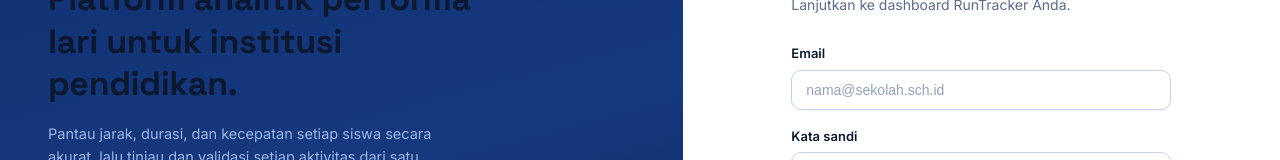
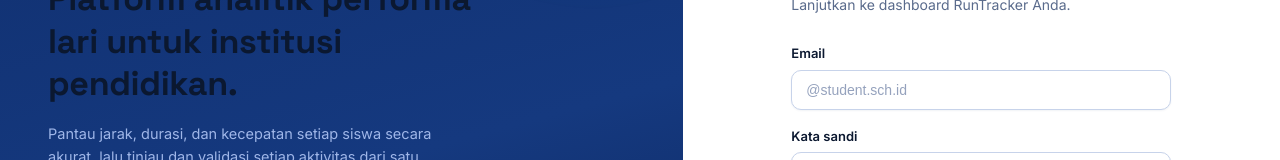
Before and after one commit to jck-y/runawayouth, a React (Vite) app: page /activity/1 in a window 1280 px wide. Shown: the part 278-438 px from the top of the page. Built offline with nearby package versions, Linux system fonts and the light colour scheme; no server answers.

Commit message:
update distance

```diff
--- a/src/pages/ActivityDetail.jsx
+++ b/src/pages/ActivityDetail.jsx
@@ -57,7 +57,7 @@ export default function ActivityDetail() {
             <StatusBadge status={a.status} />
           </div>
 
-          <div className="kpi-grid" style={{ gridTemplateColumns: '1fr 1fr' }}>
+          <div className="kpi-grid" style={{ gridTemplateColumns: 'repeat(auto-fit, minmax(140px, 1fr))' }}>
             <Metric label="Jarak" value={`${(a.distance_meters / 1000).toFixed(2)} km`} />
             <Metric label="Durasi" value={formatDuration(a.duration_seconds)} />
             <Metric label="Kecepatan Rata-rata" value={`${a.avg_speed_kmh.toFixed(1)} km/j`} />
--- a/src/pages/LoginPage.jsx
+++ b/src/pages/LoginPage.jsx
@@ -109,7 +109,7 @@ export default function LoginPage() {
               <label className="form-label">Email</label>
               <input
                 className="input"
-                type="email" placeholder="nama@sekolah.sch.id"
+                type="email" placeholder="@student.sch.id"
                 value={form.email}
                 onChange={e => setForm({ ...form, email: e.target.value })}
                 required
```
